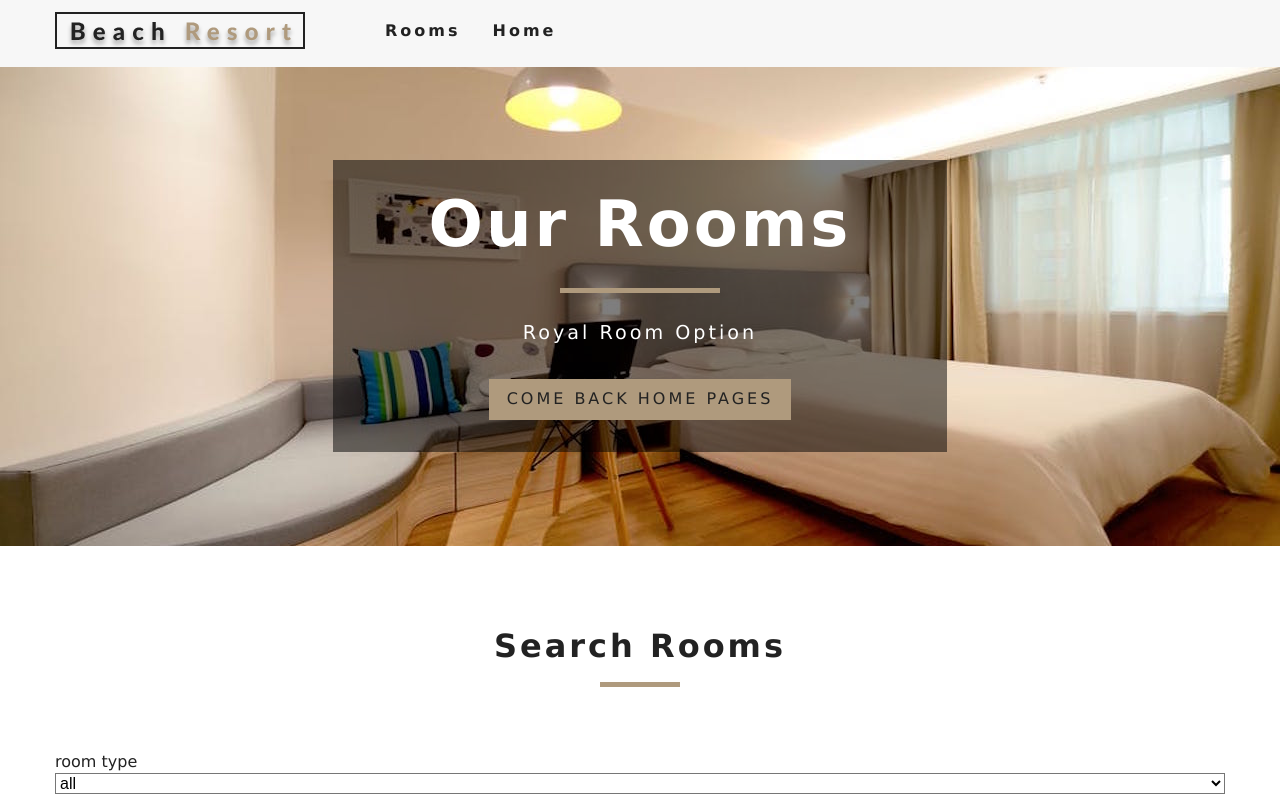
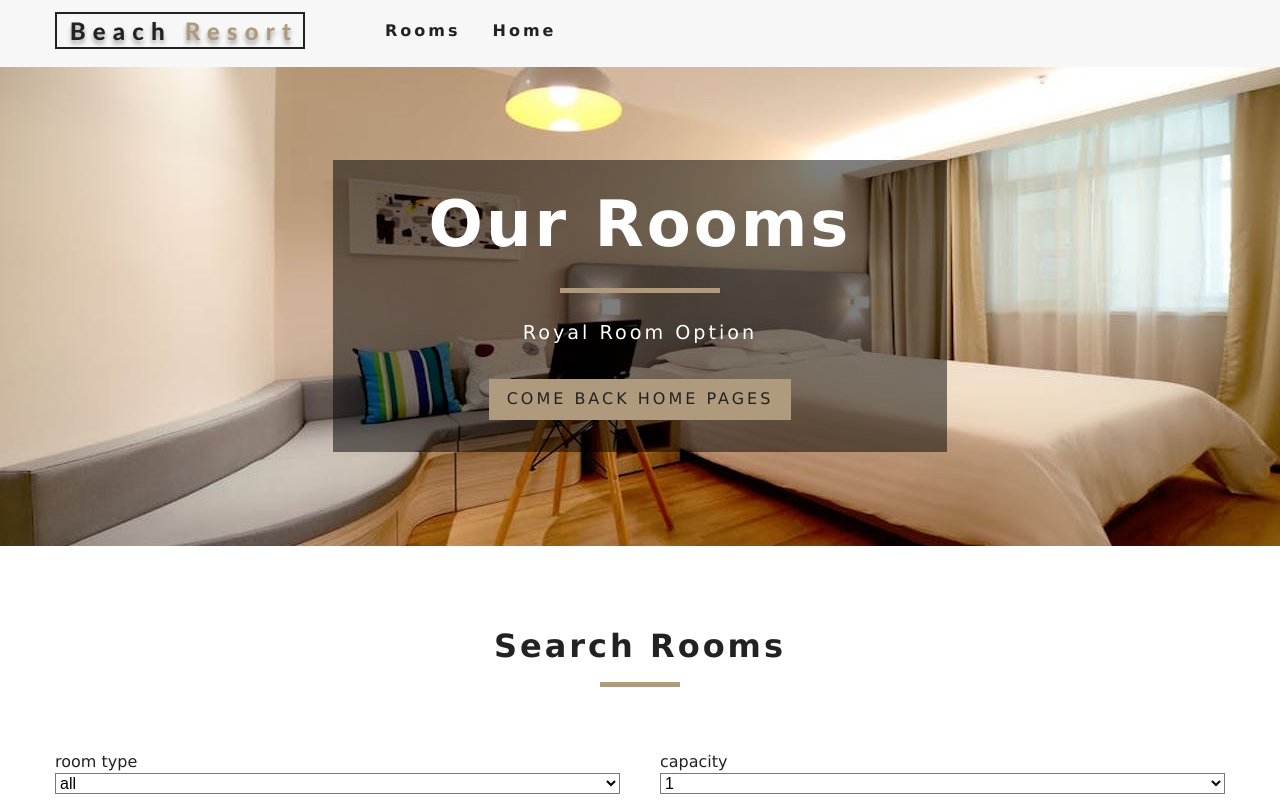
Before and after one commit to namleyolo/react-beach, a React (Create React App) app: page /room in a window 1280 px wide. Shown: the top 800 px of the page. Built offline with nearby package versions, Linux system fonts and the light colour scheme.

Commit message:
filter types and capacity of rooms

```diff
--- a/src/components/RoomFilter.js
+++ b/src/components/RoomFilter.js
@@ -6,6 +6,9 @@ export default function RoomFilter() {
     const context = useContext(RoomContext);
     const typesRoom = context.rooms.map(val => val.type);
     const uniqueTypesRoom = new Set (typesRoom);
+    const capacities =  context.rooms.map(val => val.capacity);
+    const uniqueCapacities = new Set (capacities);
+    var roomCapacities = [...uniqueCapacities];
 
     // console.log(typesRoom);
     // console.log(context);
@@ -26,6 +29,17 @@ export default function RoomFilter() {
                         } )}
                     </select>
                 </div>
+                <div className="from-group">
+                    <label htmlFor="capacity" >capacity</label>
+                    <select name="capacity" id="type" value={context.capacity} className="form-control" onChange={context.handleChange} >
+                        {roomCapacities.map((val, index) => {return (
+                            <option key={index} value={val}>
+                                {val}
+                            </option>
+                          )
+                        } )}
+                    </select>
+                </div>
             </form>
         </section>
     )
--- a/src/components/RoomList.js
+++ b/src/components/RoomList.js
@@ -2,6 +2,11 @@ import React from 'react'
 import Room from "./Room"
 
 export default function RoomList({rooms}) {
+    if (rooms.length === 0) {
+        return (
+            <p>Empty search</p>
+        )
+    }
     return (
         <section className="roomslist">
             <div className="roomslist-center">
@@ -9,7 +14,6 @@ export default function RoomList({rooms}) {
                     return <Room key={val.id} room={val}></Room>
                 })}
             </div>
-
         </section>
     )
 }
--- a/src/context.js
+++ b/src/context.js
@@ -30,9 +30,6 @@ class RoomProvider extends Component {
         let maxSize = Math.max(...rooms.map(val => val.size));
         console.log(maxSize);
 
-
-
-
         this.setState({
             rooms, featuredRooms , sortedRooms : rooms, loading : false , price : maxPrice , maxPrice, maxSize })
     }
@@ -46,22 +43,28 @@ class RoomProvider extends Component {
         });
         return tempItems;
     }
-    handleChange = (e) => {
+    handleChange = e => {
+        console.log(e.target.value);
         const type = e.target.type
-        const value = type === "checkbox" ? type.checked : type.value ;
+        const value = e.type === "checkbox" ? e.target.checked : e.target.value ;
         const name = e.target.name
-        console.log(type,name,value);
-        this.setState({[name]: value}, this.filterRooms())
+        // console.log(type,name,value);
+        this.setState({[name]: value}, this.filterRooms)
     }
-    filterRooms() {
-        let {rooms, type, capacity} = this.state;
+    filterRooms = () => {
+        let {rooms, type, capacity, price,minSize,maxSize,breakfast,pets} = this.state;
+        console.log("state type;::",type);
         let tempRooms = [...rooms];
         if (type !== 'all') {
-            tempRooms = tempRooms.filter(room => room.type === type)
+            // console.log("DIFFFF")
+            tempRooms = tempRooms.filter(val => val.type === type)
+        }
+        if (capacity !== 1) {
+            // console.log("DIFFFF")
+            tempRooms = tempRooms.filter(val => val.capacity >= capacity)
         }
         this.setState({sortedRooms: tempRooms})
     }
-
 
     getRoom = (slug) =>{
         let tempRooms = [...this.state.rooms]
@@ -75,9 +78,17 @@ class RoomProvider extends Component {
               {this.props.children}
             </RoomContext.Provider>
         )
-    }x
+    }
 }
 const RoomConsumer = RoomContext.Consumer ;
-console.log(RoomConsumer);
-console.log(RoomContext);
+export function withRoomConsumer(Component){
+    return function ConsumerWrapper (props) {
+        return <RoomConsumer>
+            {value => <Component {...props} context={value}> </Component>}
+        </RoomConsumer>
+    }
+}
+
+// console.log(RoomConsumer);
+// console.log(RoomContext);
 export {RoomProvider,RoomConsumer,RoomContext};
```
